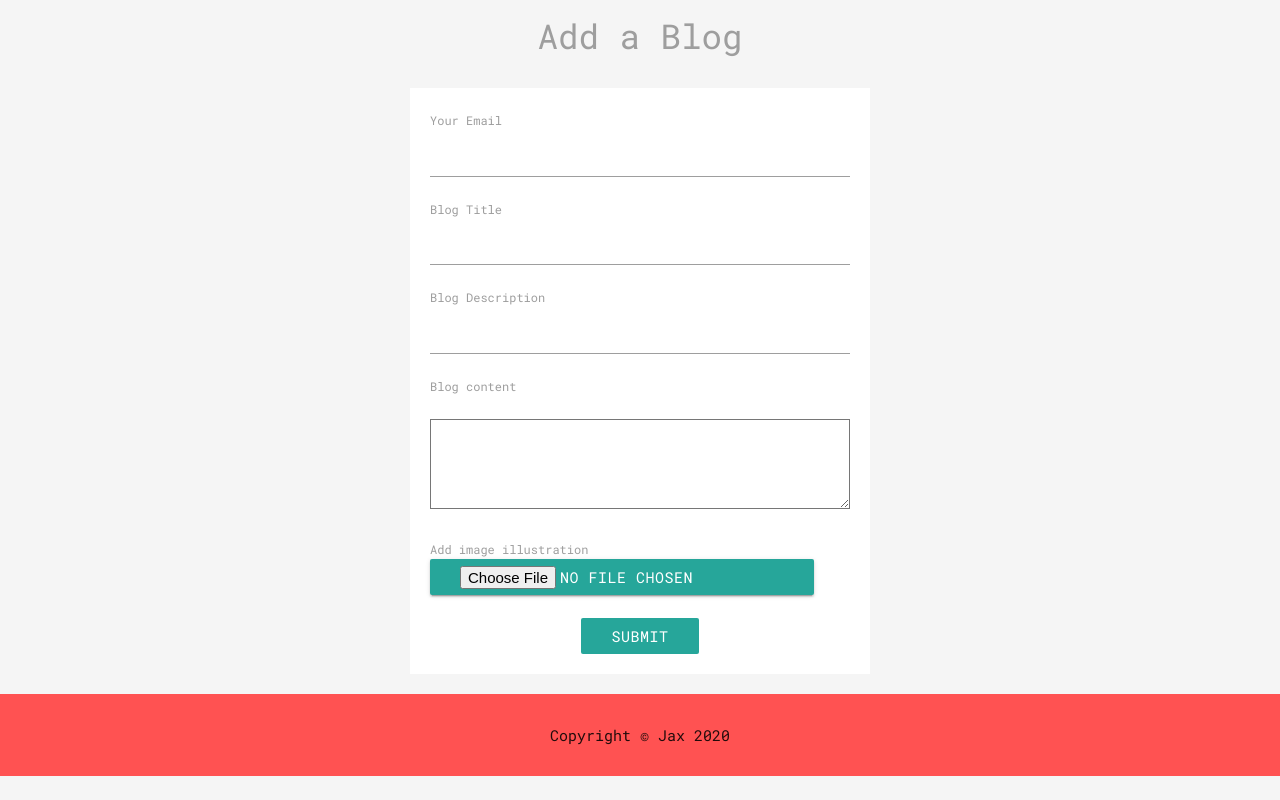
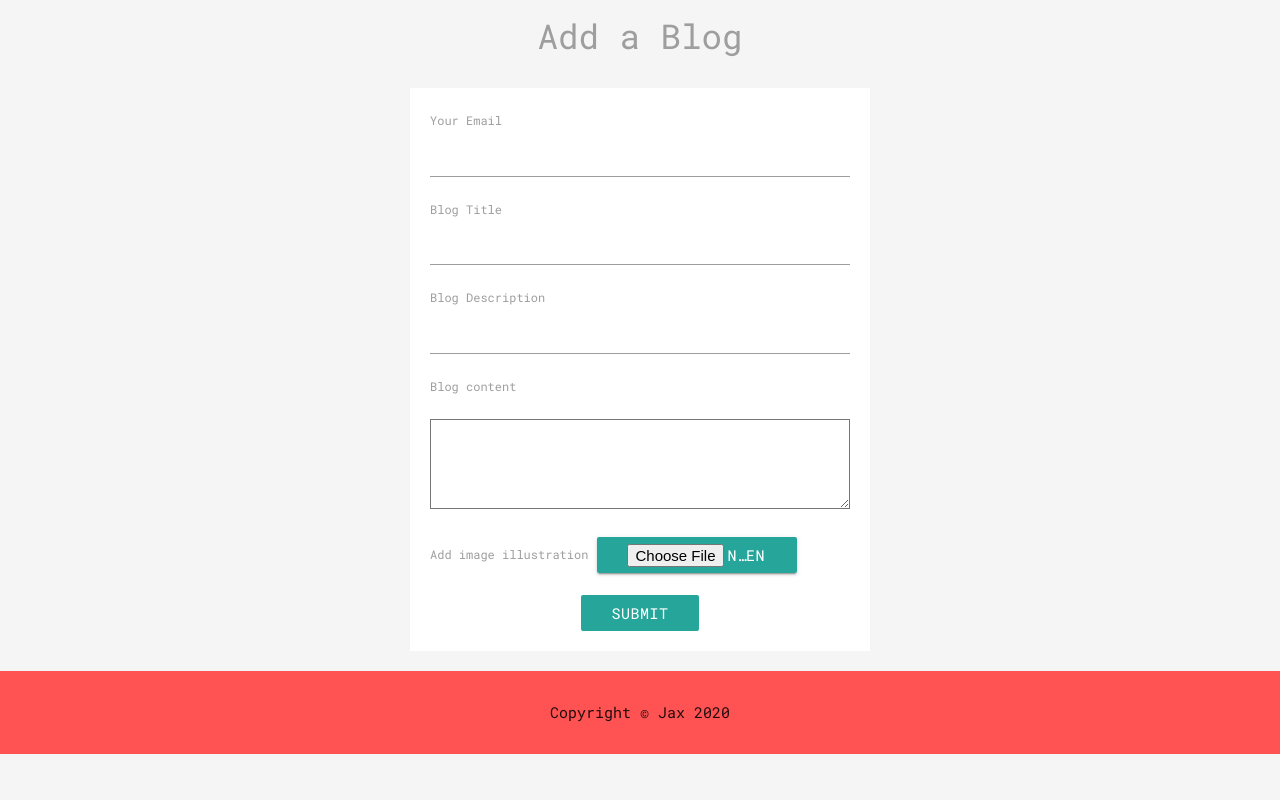
Before and after one commit to JacobJax/p_blogs, a PHP site: page /add.php in a window 1280 px wide. Run offline with PHP 8.4, Linux system fonts and the light colour scheme; data that the repository does not hold is empty.

Commit message:
change headers

```diff
--- a/add.php
+++ b/add.php
@@ -96,7 +96,7 @@
 			<br><textarea name="content" id="" cols="30" rows="10" style="height: 90px;"></textarea><br>
 			<div class="red-text"><?php echo $errors['content']; ?></div><br>
             <label>Add image illustration</label>
-            <input class='btn' type="file" name="file" value="Upload"><br>
+            <input class='btn' type="file" name="file" value="Upload" style="width: 200px;"><br>
 			<br><div class="center">
 				<input type="submit" name="submit" value="Submit" class="btn brand z-depth-0">
 			</div>
--- a/css/style.css
+++ b/css/style.css
@@ -81,6 +81,7 @@ form{
     /* width: 100%; */
     display: grid;
     place-items: center;
+    font-size: smaller;
 }
 .blog-content{
     padding-top: 50px;
@@ -103,6 +104,6 @@ form{
     text-align: left;
     font-family: 'Roboto', sans-serif;
 }
-nav, section, footer, header{
+nav, section, footer, header, .blog-header{
     width: 100%;
 }
```
